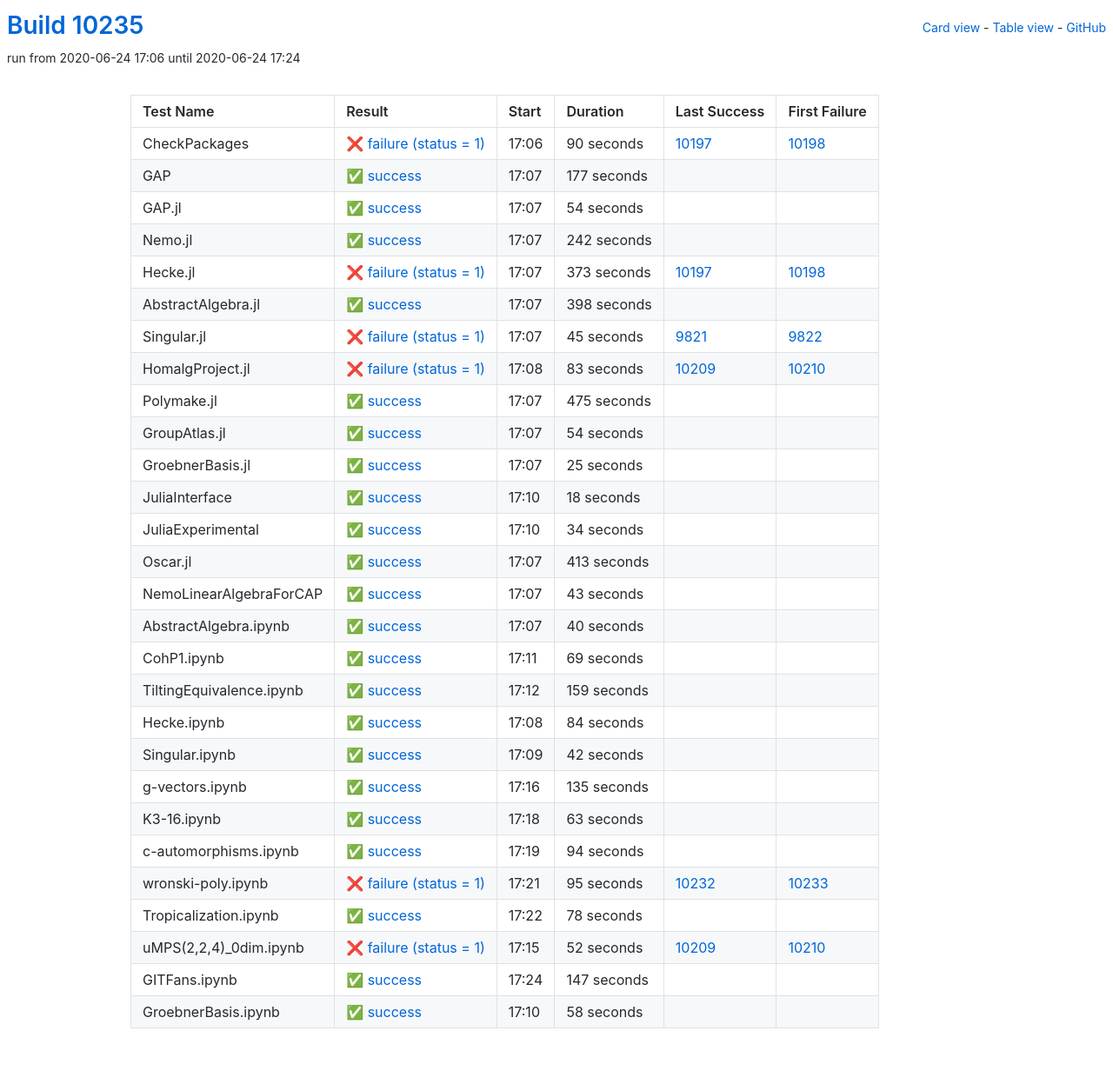
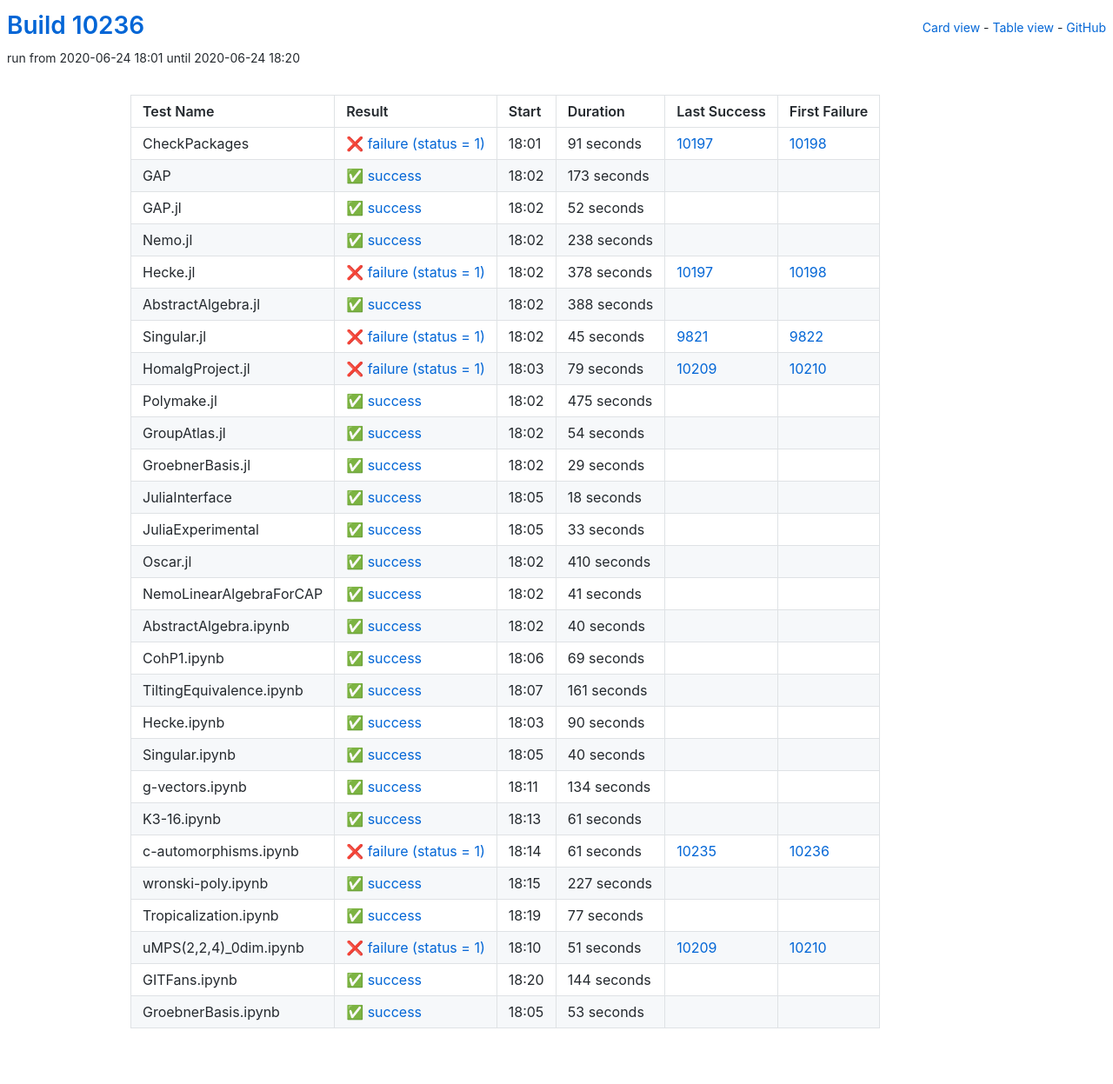
Before and after one commit to oscar-system/oscar-ci-status, a Jekyll site: the page built from table.html, in a window 1280 px wide. Shown: the whole page at 87% size. Built offline with Jekyll 4.4.1, drawn with Linux system fonts in a browser that asks for light colours.

Commit message:
Build #10236

```diff
--- a/_data/ci.yml
+++ b/_data/ci.yml
@@ -1,6 +1,6 @@
 ---
-build: 10235
-build_url: https://oscarci.mathematik.uni-kl.de/job/oscar/10235/
+build: 10236
+build_url: https://oscarci.mathematik.uni-kl.de/job/oscar/10236/
 job: oscar
 organization: oscar-system
 repo: oscar-ci-status
@@ -8,80 +8,80 @@ repourl: https://github.com/oscar-system/oscar-ci-status
 tests:
 - name: CheckPackages
   id: checkpackages
-  log: https://oscarci.mathematik.uni-kl.de/job/oscar/10235/artifact/logs/build-10235/CheckPackages.log
-  start: 2020-06-24 17:06
+  log: https://oscarci.mathematik.uni-kl.de/job/oscar/10236/artifact/logs/build-10236/CheckPackages.log
+  start: 2020-06-24 18:01
   success: false
   exitcode: 1
   status: failure
-  duration: 90
+  duration: 91
   last_success: 10197
   last_success_url: https://oscarci.mathematik.uni-kl.de/job/oscar/10197/
   first_failure: 10198
   first_failure_url: https://oscarci.mathematik.uni-kl.de/job/oscar/10198/
 - name: GAP
   id: gap
-  log: https://oscarci.mathematik.uni-kl.de/job/oscar/10235/artifact/logs/build-10235/GAP.log
-  start: 2020-06-24 17:07
+  log: https://oscarci.mathematik.uni-kl.de/job/oscar/10236/artifact/logs/build-10236/GAP.log
+  start: 2020-06-24 18:02
   success: true
   exitcode: 0
   status: success
-  duration: 177
+  duration: 173
   last_success: false
   last_success_url:
   first_failure: false
   first_failure_url:
 - name: GAP.jl
   id: gap-jl
-  log: https://oscarci.mathematik.uni-kl.de/job/oscar/10235/artifact/logs/build-10235/GAP.jl.log
-  start: 2020-06-24 17:07
+  log: https://oscarci.mathematik.uni-kl.de/job/oscar/10236/artifact/logs/build-10236/GAP.jl.log
+  start: 2020-06-24 18:02
   success: true
   exitcode: 0
   status: success
-  duration: 54
+  duration: 52
   last_success: false
   last_success_url:
   first_failure: false
   first_failure_url:
 - name: Nemo.jl
   id: nemo-jl
-  log: https://oscarci.mathematik.uni-kl.de/job/oscar/10235/artifact/logs/build-10235/Nemo.jl.log
-  start: 2020-06-24 17:07
+  log: https://oscarci.mathematik.uni-kl.de/job/oscar/10236/artifact/logs/build-10236/Nemo.jl.log
+  start: 2020-06-24 18:02
   success: true
   exitcode: 0
   status: success
-  duration: 242
+  duration: 238
   last_success: false
   last_success_url:
   first_failure: false
   first_failure_url:
 - name: Hecke.jl
   id: hecke-jl
-  log: https://oscarci.mathematik.uni-kl.de/job/oscar/10235/artifact/logs/build-10235/Hecke.jl.log
-  start: 2020-06-24 17:07
+  log: https://oscarci.mathematik.uni-kl.de/job/oscar/10236/artifact/logs/build-10236/Hecke.jl.log
+  start: 2020-06-24 18:02
   success: false
   exitcode: 1
   status: failure
-  duration: 373
+  duration: 378
   last_success: 10197
   last_success_url: https://oscarci.mathematik.uni-kl.de/job/oscar/10197/
   first_failure: 10198
   first_failure_url: https://oscarci.mathematik.uni-kl.de/job/oscar/10198/
 - name: AbstractAlgebra.jl
   id: abstractalgebra-jl
-  log: https://oscarci.mathematik.uni-kl.de/job/oscar/10235/artifact/logs/build-10235/AbstractAlgebra.jl.log
-  start: 2020-06-24 17:07
+  log: https://oscarci.mathematik.uni-kl.de/job/oscar/10236/artifact/logs/build-10236/AbstractAlgebra.jl.log
+  start: 2020-06-24 18:02
   success: true
   exitcode: 0
   status: success
-  duration: 398
+  duration: 388
   last_success: false
   last_success_url:
   first_failure: false
   first_failure_url:
 - name: Singular.jl
   id: singular-jl
-  log: https://oscarci.mathematik.uni-kl.de/job/oscar/10235/artifact/logs/build-10235/Singular.jl.log
-  start: 2020-06-24 17:07
+  log: https://oscarci.mathematik.uni-kl.de/job/oscar/10236/artifact/logs/build-10236/Singular.jl.log
+  start: 2020-06-24 18:02
   success: false
   exitcode: 1
   status: failure
@@ -92,20 +92,20 @@ tests:
   first_failure_url: https://oscarci.mathematik.uni-kl.de/job/oscar/9822/
 - name: HomalgProject.jl
   id: homalgproject-jl
-  log: https://oscarci.mathematik.uni-kl.de/job/oscar/10235/artifact/logs/build-10235/HomalgProject.jl.log
-  start: 2020-06-24 17:08
+  log: https://oscarci.mathematik.uni-kl.de/job/oscar/10236/artifact/logs/build-10236/HomalgProject.jl.log
+  start: 2020-06-24 18:03
   success: false
   exitcode: 1
   status: failure
-  duration: 83
+  duration: 79
   last_success: 10209
   last_success_url: https://oscarci.mathematik.uni-kl.de/job/oscar/10209/
   first_failure: 10210
   first_failure_url: https://oscarci.mathematik.uni-kl.de/job/oscar/10210/
 - name: Polymake.jl
   id: polymake-jl
-  log: https://oscarci.mathematik.uni-kl.de/job/oscar/10235/artifact/logs/build-10235/Polymake.jl.log
-  start: 2020-06-24 17:07
+  log: https://oscarci.mathematik.uni-kl.de/job/oscar/10236/artifact/logs/build-10236/Polymake.jl.log
+  start: 2020-06-24 18:02
   success: true
   exitcode: 0
   status: success
@@ -116,8 +116,8 @@ tests:
   first_failure_url:
 - name: GroupAtlas.jl
   id: groupatlas-jl
-  log: https://oscarci.mathematik.uni-kl.de/job/oscar/10235/artifact/logs/build-10235/GroupAtlas.jl.log
-  start: 2020-06-24 17:07
+  log: https://oscarci.mathematik.uni-kl.de/job/oscar/10236/artifact/logs/build-10236/GroupAtlas.jl.log
+  start: 2020-06-24 18:02
   success: true
   exitcode: 0
   status: success
@@ -128,20 +128,20 @@ tests:
   first_failure_url:
 - name: GroebnerBasis.jl
   id: groebnerbasis-jl
-  log: https://oscarci.mathematik.uni-kl.de/job/oscar/10235/artifact/logs/build-10235/GroebnerBasis.jl.log
-  start: 2020-06-24 17:07
+  log: https://oscarci.mathematik.uni-kl.de/job/oscar/10236/artifact/logs/build-10236/GroebnerBasis.jl.log
+  start: 2020-06-24 18:02
   success: true
   exitcode: 0
   status: success
-  duration: 25
+  duration: 29
   last_success: false
   last_success_url:
   first_failure: false
   first_failure_url:
 - name: JuliaInterface
   id: juliainterface
-  log: https://oscarci.mathematik.uni-kl.de/job/oscar/10235/artifact/logs/build-10235/JuliaInterface.log
-  start: 2020-06-24 17:10
+  log: https://oscarci.mathematik.uni-kl.de/job/oscar/10236/artifact/logs/build-10236/JuliaInterface.log
+  start: 2020-06-24 18:05
   success: true
   exitcode: 0
   status: success
@@ -152,44 +152,44 @@ tests:
   first_failure_url:
 - name: JuliaExperimental
   id: juliaexperimental
-  log: https://oscarci.mathematik.uni-kl.de/job/oscar/10235/artifact/logs/build-10235/JuliaExperimental.log
-  start: 2020-06-24 17:10
+  log: https://oscarci.mathematik.uni-kl.de/job/oscar/10236/artifact/logs/build-10236/JuliaExperimental.log
+  start: 2020-06-24 18:05
   success: true
   exitcode: 0
   status: success
-  duration: 34
+  duration: 33
   last_success: false
   last_success_url:
   first_failure: false
   first_failure_url:
 - name: Oscar.jl
   id: oscar-jl
-  log: https://oscarci.mathematik.uni-kl.de/job/oscar/10235/artifact/logs/build-10235/Oscar.jl.log
-  start: 2020-06-24 17:07
+  log: https://oscarci.mathematik.uni-kl.de/job/oscar/10236/artifact/logs/build-10236/Oscar.jl.log
+  start: 2020-06-24 18:02
   success: true
   exitcode: 0
   status: success
-  duration: 413
+  duration: 410
   last_success: false
   last_success_url:
   first_failure: false
   first_failure_url:
 - name: NemoLinearAlgebraForCAP
   id: nemolinearalgebraforcap
-  log: https://oscarci.mathematik.uni-kl.de/job/oscar/10235/artifact/logs/build-10235/NemoLinearAlgebraForCAP.log
-  start: 2020-06-24 17:07
+  log: https://oscarci.mathematik.uni-kl.de/job/oscar/10236/artifact/logs/build-10236/NemoLinearAlgebraForCAP.log
+  start: 2020-06-24 18:02
   success: true
   exitcode: 0
   status: success
-  duration: 43
+  duration: 41
   last_success: false
   last_success_url:
   first_failure: false
   first_failure_url:
 - name: AbstractAlgebra.ipynb
   id: abstractalgebra-ipynb
-  log: https://oscarci.mathematik.uni-kl.de/job/oscar/10235/artifact/logs/build-10235/AbstractAlgebra.ipynb.log
-  start: 2020-06-24 17:07
+  log: https://oscarci.mathematik.uni-kl.de/job/oscar/10236/artifact/logs/build-10236/AbstractAlgebra.ipynb.log
+  start: 2020-06-24 18:02
   success: true
   exitcode: 0
   status: success
@@ -200,8 +200,8 @@ tests:
   first_failure_url:
 - name: CohP1.ipynb
   id: cohp1-ipynb
-  log: https://oscarci.mathematik.uni-kl.de/job/oscar/10235/artifact/logs/build-10235/CohP1.ipynb.log
-  start: 2020-06-24 17:11
+  log: https://oscarci.mathematik.uni-kl.de/job/oscar/10236/artifact/logs/build-10236/CohP1.ipynb.log
+  start: 2020-06-24 18:06
   success: true
   exitcode: 0
   status: success
@@ -212,132 +212,132 @@ tests:
   first_failure_url:
 - name: TiltingEquivalence.ipynb
   id: tiltingequivalence-ipynb
-  log: https://oscarci.mathematik.uni-kl.de/job/oscar/10235/artifact/logs/build-10235/TiltingEquivalence.ipynb.log
-  start: 2020-06-24 17:12
+  log: https://oscarci.mathematik.uni-kl.de/job/oscar/10236/artifact/logs/build-10236/TiltingEquivalence.ipynb.log
+  start: 2020-06-24 18:07
   success: true
   exitcode: 0
   status: success
-  duration: 159
+  duration: 161
   last_success: false
   last_success_url:
   first_failure: false
   first_failure_url:
 - name: Hecke.ipynb
   id: hecke-ipynb
-  log: https://oscarci.mathematik.uni-kl.de/job/oscar/10235/artifact/logs/build-10235/Hecke.ipynb.log
-  start: 2020-06-24 17:08
+  log: https://oscarci.mathematik.uni-kl.de/job/oscar/10236/artifact/logs/build-10236/Hecke.ipynb.log
+  start: 2020-06-24 18:03
   success: true
   exitcode: 0
   status: success
-  duration: 84
+  duration: 90
   last_success: false
   last_success_url:
   first_failure: false
   first_failure_url:
 - name: Singular.ipynb
   id: singular-ipynb
-  log: https://oscarci.mathematik.uni-kl.de/job/oscar/10235/artifact/logs/build-10235/Singular.ipynb.log
-  start: 2020-06-24 17:09
+  log: https://oscarci.mathematik.uni-kl.de/job/oscar/10236/artifact/logs/build-10236/Singular.ipynb.log
+  start: 2020-06-24 18:05
   success: true
   exitcode: 0
   status: success
-  duration: 42
+  duration: 40
   last_success: false
   last_success_url:
   first_failure: false
   first_failure_url:
 - name: g-vectors.ipynb
   id: g-vectors-ipynb
-  log: https://oscarci.mathematik.uni-kl.de/job/oscar/10235/artifact/logs/build-10235/g-vectors.ipynb.log
-  start: 2020-06-24 17:16
+  log: https://oscarci.mathematik.uni-kl.de/job/oscar/10236/artifact/logs/build-10236/g-vectors.ipynb.log
+  start: 2020-06-24 18:11
   success: true
   exitcode: 0
   status: success
-  duration: 135
+  duration: 134
   last_success: false
   last_success_url:
   first_failure: false
   first_failure_url:
 - name: K3-16.ipynb
   id: k3-16-ipynb
-  log: https://oscarci.mathematik.uni-kl.de/job/oscar/10235/artifact/logs/build-10235/K3-16.ipynb.log
-  start: 2020-06-24 17:18
+  log: https://oscarci.mathematik.uni-kl.de/job/oscar/10236/artifact/logs/build-10236/K3-16.ipynb.log
+  start: 2020-06-24 18:13
   success: true
   exitcode: 0
   status: success
-  duration: 63
+  duration: 61
   last_success: false
   last_success_url:
   first_failure: false
   first_failure_url:
 - name: c-automorphisms.ipynb
   id: c-automorphisms-ipynb
-  log: https://oscarci.mathematik.uni-kl.de/job/oscar/10235/artifact/logs/build-10235/c-automorphisms.ipynb.log
-  start: 2020-06-24 17:19
+  log: https://oscarci.mathematik.uni-kl.de/job/oscar/10236/artifact/logs/build-10236/c-automorphisms.ipynb.log
+  start: 2020-06-24 18:14
+  success: false
+  exitcode: 1
+  status: failure
+  duration: 61
+  last_success: 10235
+  last_success_url: https://oscarci.mathematik.uni-kl.de/job/oscar/10235/
+  first_failure: 10236
+  first_failure_url: https://oscarci.mathematik.uni-kl.de/job/oscar/10236/
+- name: wronski-poly.ipynb
+  id: wronski-poly-ipynb
+  log: https://oscarci.mathematik.uni-kl.de/job/oscar/10236/artifact/logs/build-10236/wronski-poly.ipynb.log
+  start: 2020-06-24 18:15
   success: true
   exitcode: 0
   status: success
-  duration: 94
+  duration: 227
   last_success: false
   last_success_url:
   first_failure: false
   first_failure_url:
-- name: wronski-poly.ipynb
-  id: wronski-poly-ipynb
-  log: https://oscarci.mathematik.uni-kl.de/job/oscar/10235/artifact/logs/build-10235/wronski-poly.ipynb.log
-  start: 2020-06-24 17:21
-  success: false
-  exitcode: 1
-  status: failure
-  duration: 95
-  last_success: 10232
-  last_success_url: https://oscarci.mathematik.uni-kl.de/job/oscar/10232/
-  first_failure: 10233
-  first_failure_url: https://oscarci.mathematik.uni-kl.de/job/oscar/10233/
 - name: Tropicalization.ipynb
   id: tropicalization-ipynb
-  log: https://oscarci.mathematik.uni-kl.de/job/oscar/10235/artifact/logs/build-10235/Tropicalization.ipynb.log
-  start: 2020-06-24 17:22
+  log: https://oscarci.mathematik.uni-kl.de/job/oscar/10236/artifact/logs/build-10236/Tropicalization.ipynb.log
+  start: 2020-06-24 18:19
   success: true
   exitcode: 0
   status: success
-  duration: 78
+  duration: 77
   last_success: false
   last_success_url:
   first_failure: false
   first_failure_url:
 - name: uMPS(2,2,4)_0dim.ipynb
   id: umps-2-2-4-0dim-ipynb
-  log: https://oscarci.mathematik.uni-kl.de/job/oscar/10235/artifact/logs/build-10235/uMPS-2-2-4-_0dim.ipynb.log
-  start: 2020-06-24 17:15
+  log: https://oscarci.mathematik.uni-kl.de/job/oscar/10236/artifact/logs/build-10236/uMPS-2-2-4-_0dim.ipynb.log
+  start: 2020-06-24 18:10
   success: false
   exitcode: 1
   status: failure
-  duration: 52
+  duration: 51
   last_success: 10209
   last_success_url: https://oscarci.mathematik.uni-kl.de/job/oscar/10209/
   first_failure: 10210
   first_failure_url: https://oscarci.mathematik.uni-kl.de/job/oscar/10210/
 - name: GITFans.ipynb
   id: gitfans-ipynb
-  log: https://oscarci.mathematik.uni-kl.de/job/oscar/10235/artifact/logs/build-10235/GITFans.ipynb.log
-  start: 2020-06-24 17:24
+  log: https://oscarci.mathematik.uni-kl.de/job/oscar/10236/artifact/logs/build-10236/GITFans.ipynb.log
+  start: 2020-06-24 18:20
   success: true
   exitcode: 0
   status: success
-  duration: 147
+  duration: 144
   last_success: false
   last_success_url:
   first_failure: false
   first_failure_url:
 - name: GroebnerBasis.ipynb
   id: groebnerbasis-ipynb
-  log: https://oscarci.mathematik.uni-kl.de/job/oscar/10235/artifact/logs/build-10235/GroebnerBasis.ipynb.log
-  start: 2020-06-24 17:10
+  log: https://oscarci.mathematik.uni-kl.de/job/oscar/10236/artifact/logs/build-10236/GroebnerBasis.ipynb.log
+  start: 2020-06-24 18:05
   success: true
   exitcode: 0
   status: success
-  duration: 58
+  duration: 53
   last_success: false
   last_success_url:
   first_failure: false
```
Also changed, not shown: README.md.
